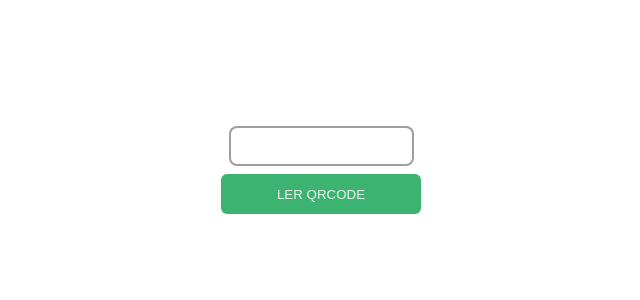
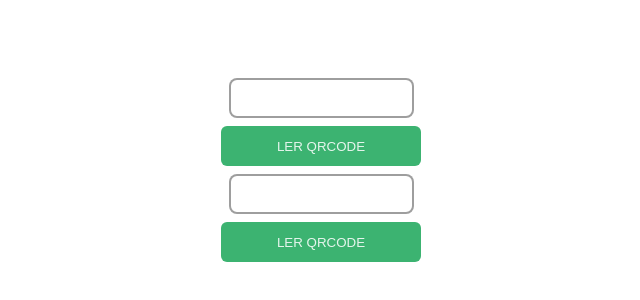
Before and after one commit to cguilhermef/bar-qr-code, a website: page index.html in a window 1280 px wide. Shown: the part 218-518 px from the top of the page, without its empty margins (319-959 px from the left). Drawn offline with nearby package versions, Linux system fonts and the light colour scheme.

Commit message:
fix: remove old code to target input

```diff
--- a/index.html
+++ b/index.html
@@ -31,7 +31,6 @@
       <div class="output">
         <input
           type="text"
-          id="bqc-input-result"
           readonly
           data-pkItem="123"
           class="input-text js-bqc-result-output"
@@ -41,6 +40,22 @@
             type="button"
             class="button js-bqc-button-read"
             data-target-pkItem="123"
+            >Ler QRCode</button
+          >
+        </div>
+      </div>
+      <div class="output">
+        <input
+          type="text"
+          readonly
+          data-pkItem="456"
+          class="input-text js-bqc-result-output"
+        />
+        <div class="buttons">
+          <button
+            type="button"
+            class="button js-bqc-button-read"
+            data-target-pkItem="456"
             >Ler QRCode</button
           >
         </div>
--- a/script.js
+++ b/script.js
@@ -1,7 +1,5 @@
 window.addEventListener("load", () => {
   (function () {
-    const inputResult = document.querySelector(".js-bqc-result-output");
-
     let codeReader = null;
     let selectedDevice = 0;
     let selectedDeviceId = null;
@@ -32,6 +30,8 @@ window.addEventListener("load", () => {
     };
     const hideOverlay = () => {
       codeReader.reset();
+      codeReader.stopContinuousDecode();
+      codeReader = null;
       $("#bqc-overlay").css("display", "none");
     };
 
@@ -58,7 +58,6 @@ window.addEventListener("load", () => {
           "video",
           (result, err) => {
             if (result) {
-              inputResult.value = result.text;
               setValueOnTarget(fieldTarget, result.text);
               hideOverlay();
             }
```
